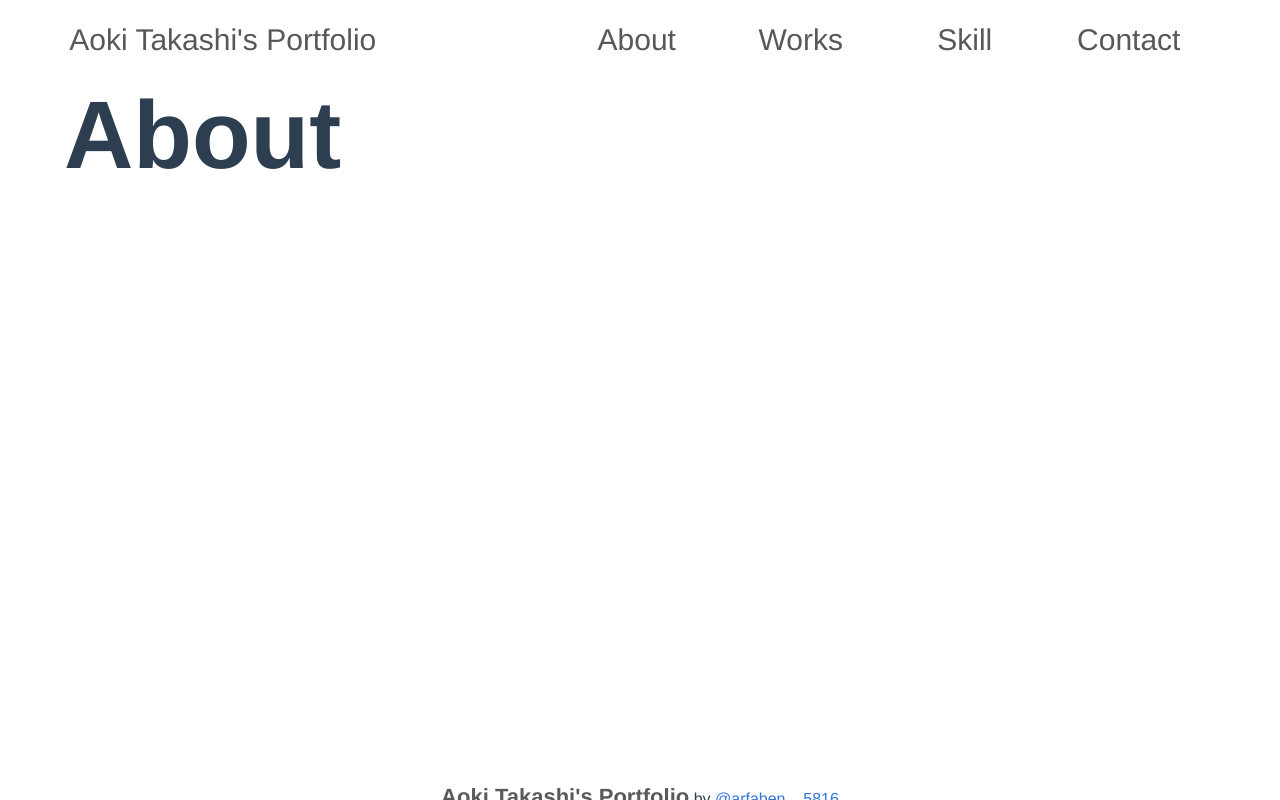
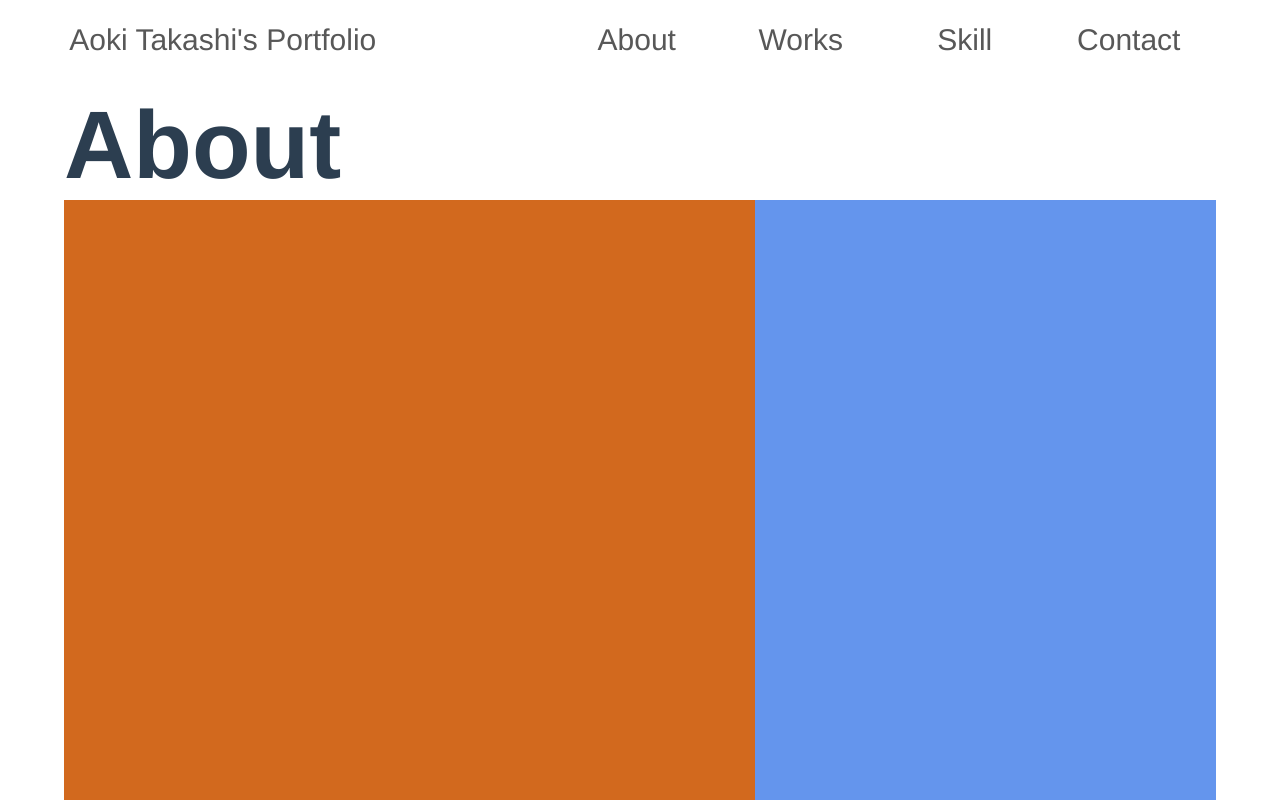
Before and after one commit to TakashiAoki5816/Portfolio, a Vue app in the folder vue-project/: page /#/about in a window 1280 px wide. Shown: the top 800 px of the page. Built offline with nearby package versions, Linux system fonts and the light colour scheme.

Commit message:
added left-content & right-content

```diff
--- a/vue-project/src/App.vue
+++ b/vue-project/src/App.vue
@@ -23,11 +23,6 @@ body, h1, h2, p {
   margin: 0;
 }
 
-.wrapper {
-  width: 100vw;
-  height: 87vh;
-}
-
 #app {
   font-family: 'Avenir', Helvetica, Arial, sans-serif;
   -webkit-font-smoothing: antialiased;
--- a/vue-project/src/components/Home.vue
+++ b/vue-project/src/components/Home.vue
@@ -12,6 +12,11 @@
 </script>
 
 <style>
+.wrapper {
+  width: 100vw;
+  height: 87vh;
+}
+
 .main-image {
   position: relative;
   width: 100vw;
--- a/vue-project/src/components/about.vue
+++ b/vue-project/src/components/about.vue
@@ -1,15 +1,15 @@
 <template>
-<div class="wrapper">
+<div class="content-wrapper">
   <div class="title-header">
     <div class="title">
       <h2>About</h2>
     </div>
   </div>
-  <div class="left-content">
-
-  </div>
-  <div class="right-content">
-
+  <div class="content">
+    <div class="left-content">
+    </div>
+    <div class="right-content">
+    </div>
   </div>
 </div>
 </template>
@@ -18,9 +18,12 @@
 </script>
 
 <style>
+.content-wrapper {
+  width: 90vw;
+  margin: 10px auto;
+}
+
 .title-header {
-  width: 90vw;
-  margin: 0 auto;
   height: auto;
   display: flex;
   justify-content: start;
@@ -30,12 +33,21 @@
   font-size: 4em;
 }
 
+.content {
+  height: 100vh;
+  display: flex;
+}
+
 .left-content {
-
+  width: 60%;
+  height: 100%;
+  background-color: chocolate;
 }
 
 .right-content {
-
+  width: 40%;
+  height: 100%;
+  background-color: cornflowerblue;
 }
 
 </style>
```
